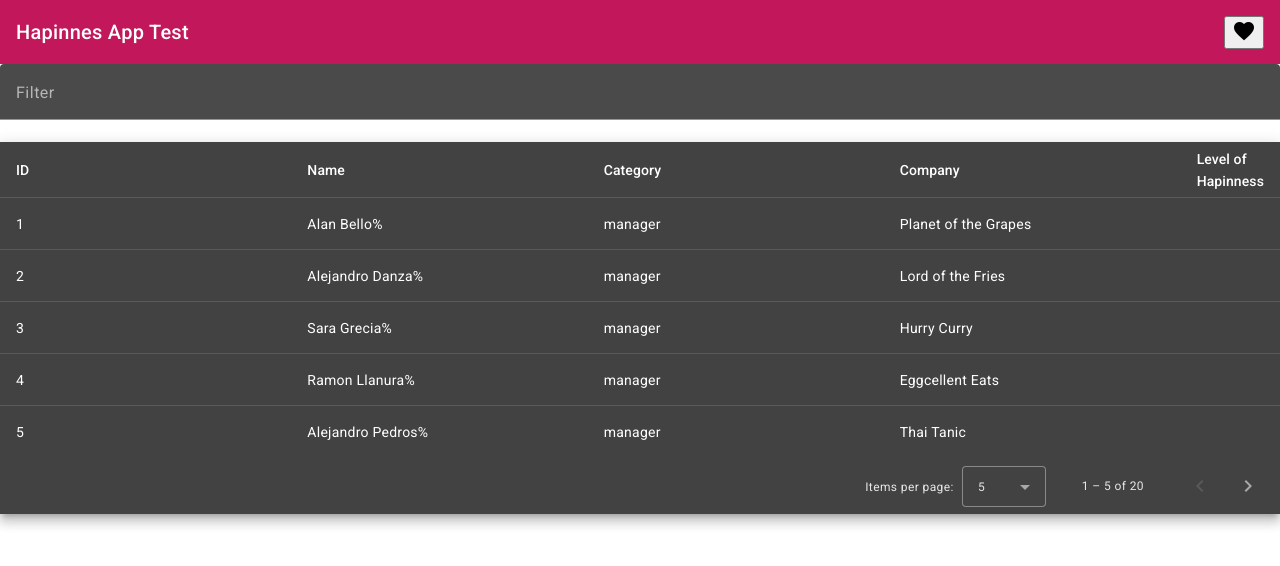
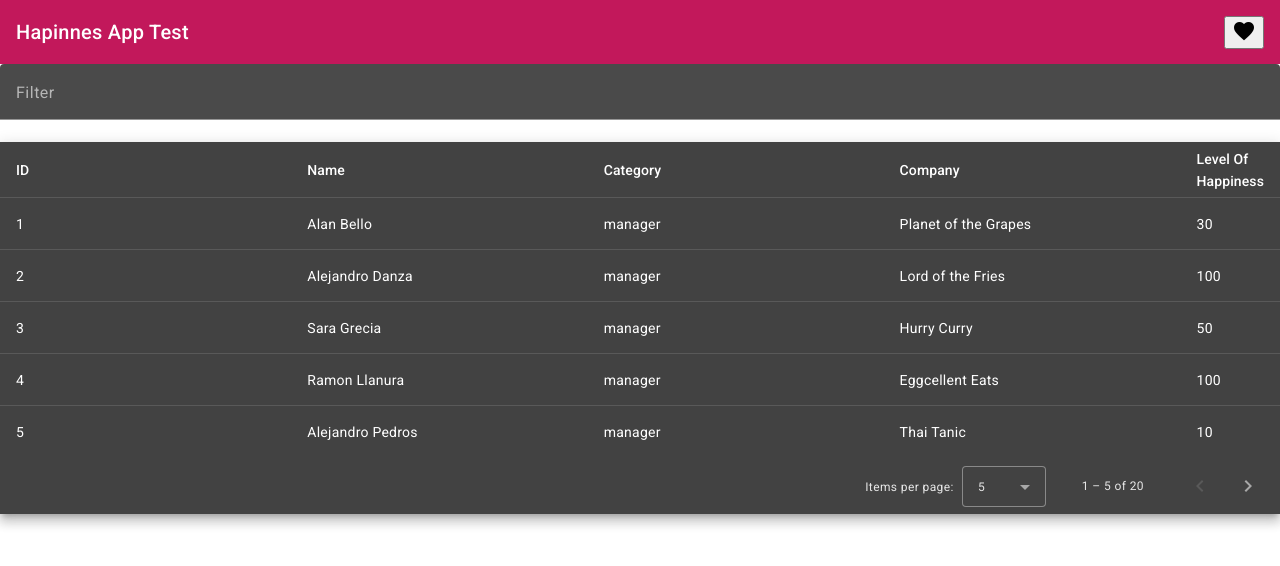
Before and after one commit to jsfc2199/HapinessApp, an Angular app: page /home in a window 1280 px wide. Shown: the top 566 px of the page. Built offline with nearby package versions, Linux system fonts and the light colour scheme.

Commit message:
Tabla con Material
Se modifican nombres de columnas para estar acorde con la data

```diff
--- a/src/app/components/people-table/people-table.component.html
+++ b/src/app/components/people-table/people-table.component.html
@@ -15,7 +15,7 @@
     <!-- Progress Column -->
     <ng-container matColumnDef="name">
       <th mat-header-cell *matHeaderCellDef mat-sort-header> Name </th>
-      <td mat-cell *matCellDef="let row"> {{row.name}}% </td>
+      <td mat-cell *matCellDef="let row"> {{row.name}} </td>
     </ng-container>
 
     <!-- Name Column -->
@@ -31,9 +31,9 @@
     </ng-container>
 
     <!-- Hapiness -->
-    <ng-container matColumnDef="levelOfHapinness">
-      <th mat-header-cell *matHeaderCellDef mat-sort-header> Level of Hapinness </th>
-      <td mat-cell *matCellDef="let row"> {{row.levelOfHapinness}} </td>
+    <ng-container matColumnDef="levelOfHappiness">
+      <th mat-header-cell *matHeaderCellDef mat-sort-header> Level Of Happiness </th>
+      <td mat-cell *matCellDef="let row"> {{row.levelOfHappiness}} </td>
     </ng-container>
 
     <tr mat-header-row *matHeaderRowDef="displayedColumns"></tr>
--- a/src/app/components/people-table/people-table.component.ts
+++ b/src/app/components/people-table/people-table.component.ts
@@ -17,7 +17,7 @@ import { MatInputModule } from '@angular/material/input';
 })
 export class PeopleTableComponent implements OnInit, AfterViewInit  {
 
-  displayedColumns: string[] = ['id', 'name', 'category', 'company', 'levelOfHapinness'];
+  displayedColumns: string[] = ['id', 'name', 'category', 'company', 'levelOfHappiness'];
   dataSource: MatTableDataSource<Person>;
 
   @ViewChild(MatPaginator) paginator!: MatPaginator;
```
